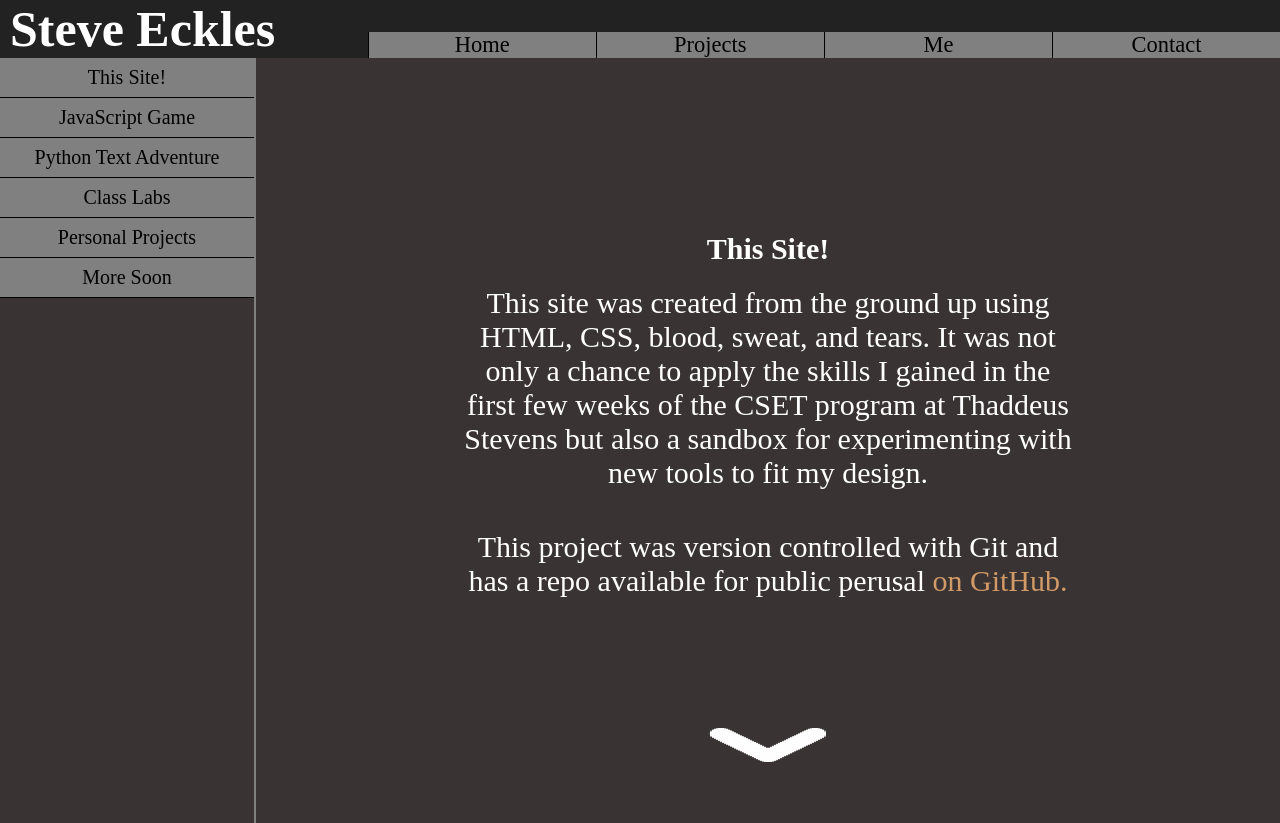
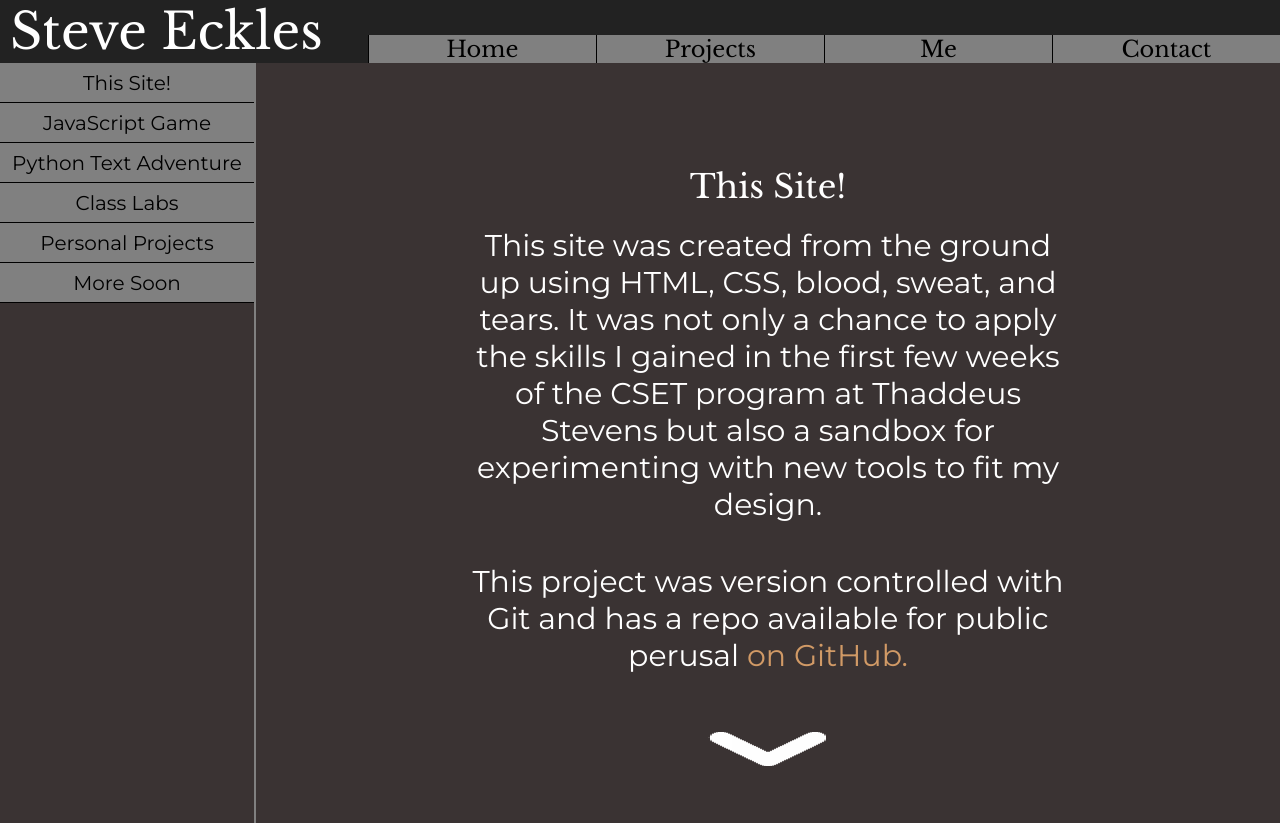
Before and after one commit to Steve-D-Eckles/Steve-D-Eckles.github.io, a website: page projects.html in a window 1280 px wide. Drawn offline with nearby package versions, Linux system fonts and the light colour scheme.

Commit message:
Add web fonts

```diff
--- a/projects.html
+++ b/projects.html
@@ -6,6 +6,7 @@
   <meta name="viewport" content="width=device-width, initial-scale=1.0, maximum-scale=1.0">
   <title>Projects | Steve Eckles</title>
   <link rel="stylesheet" type="text/css" href="styles.css">
+  <link href="https://fonts.googleapis.com/css?family=Libre+Baskerville|Montserrat&display=swap" rel="stylesheet">
 </head>
 
 <body>
--- a/styles.css
+++ b/styles.css
@@ -14,6 +14,16 @@ html {
 body {
     background: #3a3333;
     color: white;
+}
+
+header,
+main h2 {
+  font-family: 'Libre Baskerville', serif;
+}
+
+h1,
+h2 {
+  font-weight: normal;
 }
 
 /**** HEADER STUFF ****/
@@ -72,6 +82,7 @@ header {
 main {
     display: flex;
     flex-wrap: wrap;
+    font-family: 'Montserrat', sans-serif;
     height: 95vh;
     overflow: scroll;
     scroll-behavior: smooth;
@@ -147,7 +158,8 @@ article a img {
     margin-top: 1.5rem;
 }
 
-#me h2 {
+#me h2,
+#contact h2 {
     font-size: 3.2rem;
 }
 
@@ -221,6 +233,7 @@ article a img {
     font-size: 2rem;
     height: 5vh;
     justify-content: center;
+    text-align: center;
     text-decoration: none;
     width: 100%;
 }
@@ -255,7 +268,7 @@ article a img {
 }
 
 .projects-page-wrapper article h2 {
-    font-size: 3rem;
+    font-size: 3.25rem;
 }
 
 .projects-page-wrapper article a {
```
Also changed, not shown: index.html (+1 -0 lines), scripts.js (added).
